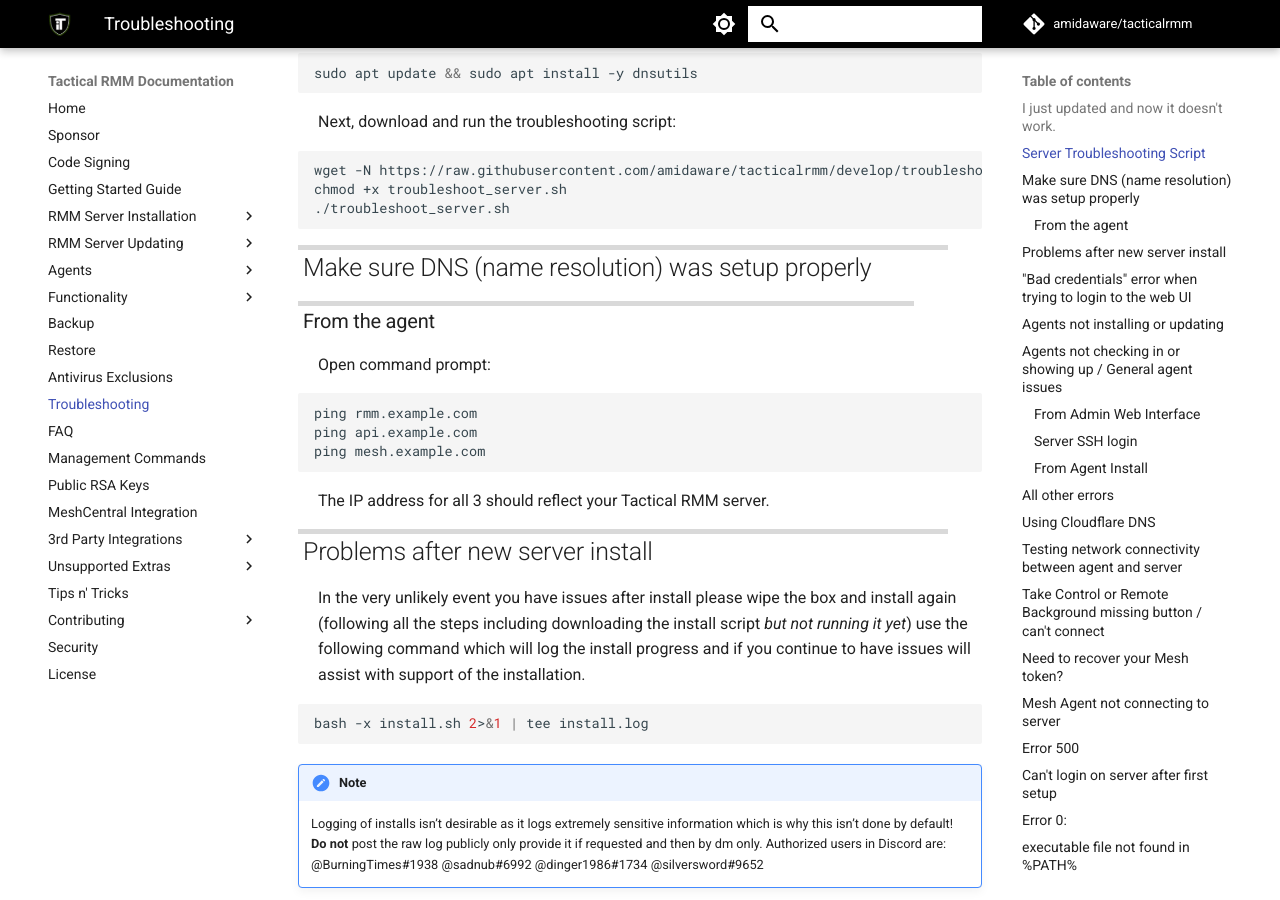
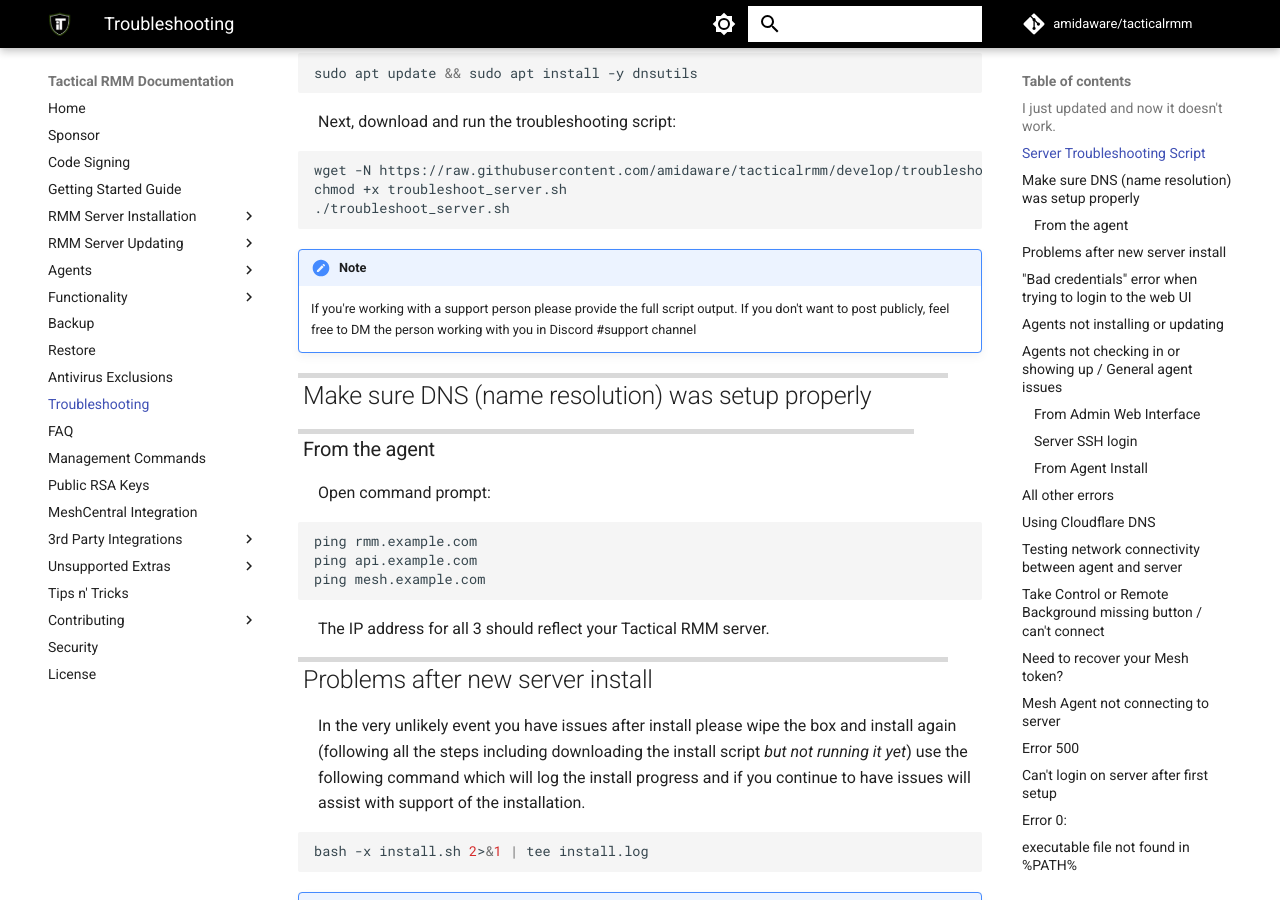
Before and after one commit to amidaware/trmm-docs, an MkDocs documentation site: the page built from docs/troubleshooting.md, in a window 1280 px wide and 900 px high, scrolled down 476 px. Built offline with MkDocs 1.6.1 and Material for MkDocs 9.7.7, drawn with Linux system fonts in a browser that asks for light colours; comment, search, counter and statistics services are not loaded.

Commit message:
adding notes for troubleshooting

````diff
--- a/docs/troubleshooting.md
+++ b/docs/troubleshooting.md
@@ -23,6 +23,9 @@
 chmod +x troubleshoot_server.sh
 ./troubleshoot_server.sh
 ```
+
+!!!note
+    If you're working with a support person please provide the full script output. If you don't want to post publicly, feel free to DM the person working with you in Discord #support channel
 
 ## Make sure DNS (name resolution) was setup properly
 
````
